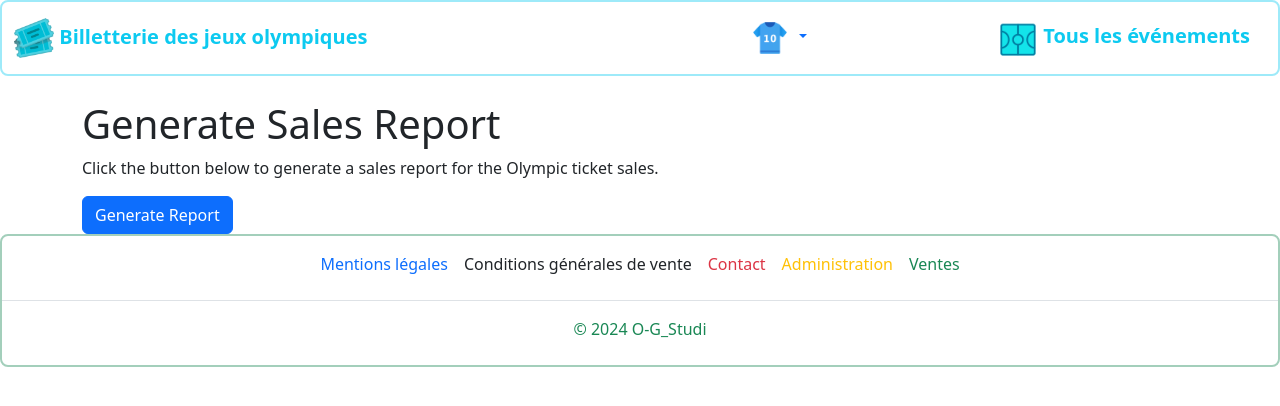
After one commit to tyennof/JO-Studi, a Django app: page /report/ in a window 1280 px wide. The commit adds this page. Shown: the top 406 px of the page. Run offline with Django 5.2, Linux system fonts and the light colour scheme; the visitor is signed in with stand-in values (Sample User, id 1); data that the repository does not hold is empty; some libraries are stand-ins or nearby versions.

```diff
--- a/src/OGticketing/urls.py
+++ b/src/OGticketing/urls.py
@@ -7,7 +7,7 @@ from accounts.views import signup, logout_user, login_user, UpdateProfile, set_d
     UserPasswordResetDoneView, UserPasswordResetConfirmView, UserPasswordCompleteView
 from event_mgmt.views import index_event_mgmt, event_detail, add_to_cart, cart, delete_cart, \
     create_checkout_session, checkout_success, stripe_webhook, update_quantities, accueil_site, mention, cgv
-from eticketing.views import tickets, SalesByOfferView
+from eticketing.views import tickets, SalesByOfferView, admin_report_view, generate_sales_report
 
 from OGticketing import settings
 
@@ -46,5 +46,7 @@ urlpatterns = [
 
     path('tickets', tickets, name='tickets'),
     path('ventes_par_offre/', SalesByOfferView.as_view(), name='ventes-par-offre'),
+    path('report/', admin_report_view, name='admin_report_view'),
+    path('generate_sales_report/', generate_sales_report, name='generate_sales_report'),
 
 ] + static(settings.MEDIA_URL, document_root=settings.MEDIA_ROOT)
--- /dev/null
+++ b/src/eticketing/templates/eticketing/admin_report.html
@@ -0,0 +1,12 @@
+<!-- admin_report.html -->
+{% extends "base.html" %}
+
+{% block content %}
+<div class="container mt-4">
+    <h1>Generate Sales Report</h1>
+    <p>Click the button below to generate a sales report for the Olympic ticket sales.</p>
+    <form method="get" action="{% url 'generate_sales_report' %}">
+        <button type="submit" class="btn btn-primary">Generate Report</button>
+    </form>
+</div>
+{% endblock %}
--- a/src/eticketing/views.py
+++ b/src/eticketing/views.py
@@ -1,6 +1,17 @@
-from django.db.models import Count
+import matplotlib
 from django.shortcuts import render
 from django.views.generic import ListView
+import io
+
+from django.db.models import Count
+from django.http import HttpResponse
+from django.contrib.admin.views.decorators import staff_member_required
+from reportlab.lib.pagesizes import letter
+from reportlab.pdfgen import canvas
+from reportlab.lib.utils import ImageReader
+from matplotlib import pyplot as plt
+matplotlib.use('Agg')  # Utilise le backend non interactif 'Agg'
+
 
 from eticketing.models import Eticket
 from event_mgmt.models import Event
@@ -38,3 +49,59 @@ class SalesByOfferView(ListView):
             })
         context['event_sales_data'] = event_sales_data # Ajout de la liste complète des données de vente au contexte
         return context
+
+
+@staff_member_required
+def admin_report_view(request):
+    return render(request, 'eticketing/admin_report.html')
+
+
+@staff_member_required  # Décorateur pour restreindre l'accès aux administrateurs
+def generate_sales_report(request):
+    # Extraire les données de ventes de billets
+    sales_data = Eticket.objects.values('offer').annotate(total_sales=Count('offer')).order_by('offer')
+
+    # Initialiser les offres et les ventes correspondantes
+    offers = ["Solo", "Duo", "Familiale"]
+    sales = [0, 0, 0]
+
+    # Remplir les données de ventes pour chaque offre
+    for data in sales_data:
+        sales[data['offer']] = data['total_sales']
+
+    # Générer un graphique avec Matplotlib
+    plt.figure(figsize=(10, 6))
+    plt.bar(offers, sales, color=['blue', 'green', 'red'])
+    plt.xlabel('Offers')
+    plt.ylabel('Number of Sales')
+    plt.title('Sales by Offer')
+    plt.tight_layout()
+
+    # Sauvegarder le graphique dans un objet BytesIO
+    buffer = io.BytesIO()
+    plt.savefig(buffer, format='png')
+    buffer.seek(0)
+    plt.close()
+
+    # Créer un objet PDF en utilisant le buffer comme "fichier"
+    response = HttpResponse(content_type='application/pdf')
+    response['Content-Disposition'] = 'attachment; filename="sales_report.pdf"'
+    p = canvas.Canvas(response, pagesize=letter)
+
+    # Dessiner l'image du graphique dans le PDF
+    p.drawImage(ImageReader(buffer), 50, 500, width=500, height=300)
+
+    # Ajouter des données de résumé dans le PDF
+    total_sales = sum(sales)
+    p.drawString(100, 450, f"Total sales for 'Solo': {sales[0]}")
+    p.drawString(100, 430, f"Total sales for 'Duo': {sales[1]}")
+    p.drawString(100, 410, f"Total sales for 'Familiale': {sales[2]}")
+    p.drawString(100, 390, f"Total sales: {total_sales}")
+
+    # Terminer le document PDF proprement
+    p.showPage()
+    p.save()
+    buffer.close()
+
+    # Retourner le PDF en tant que réponse HTTP
+    return response
--- a/src/templates/base.html
+++ b/src/templates/base.html
@@ -110,6 +110,11 @@
     <script src="https://cdn.jsdelivr.net/npm/bootstrap@5.3.3/dist/js/bootstrap.bundle.min.js"
             integrity="sha384-YvpcrYf0tY3lHB60NNkmXc5s9fDVZLESaAA55NDzOxhy9GkcIdslK1eN7N6jIeHz"
             crossorigin="anonymous"></script>
+
+    <script src="https://cdn.jsdelivr.net/npm/sweetalert2@11"></script>
+    <script>
+      swal("Hello world");
+    </script>
   </body>
 
 </html>
```
